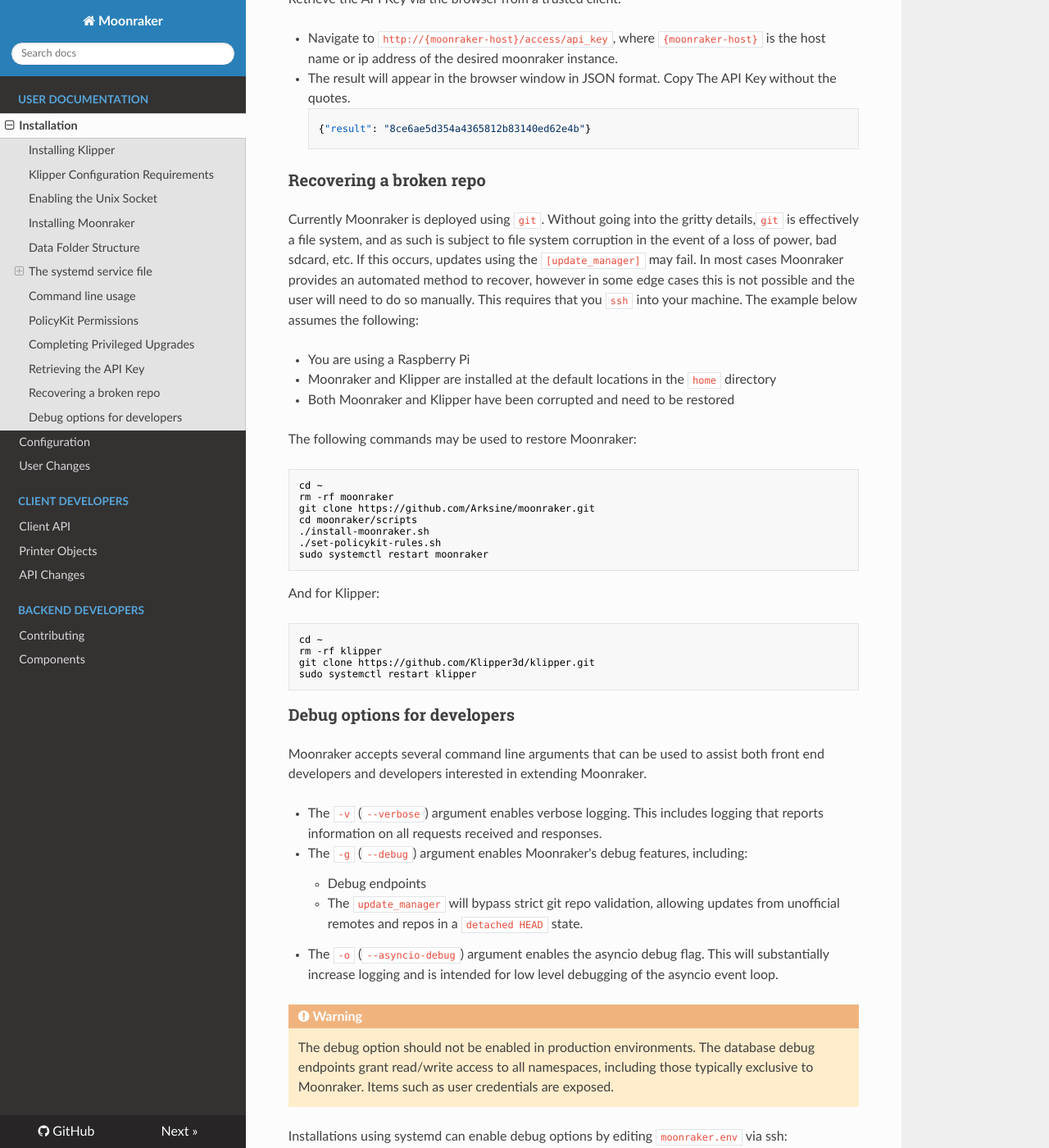
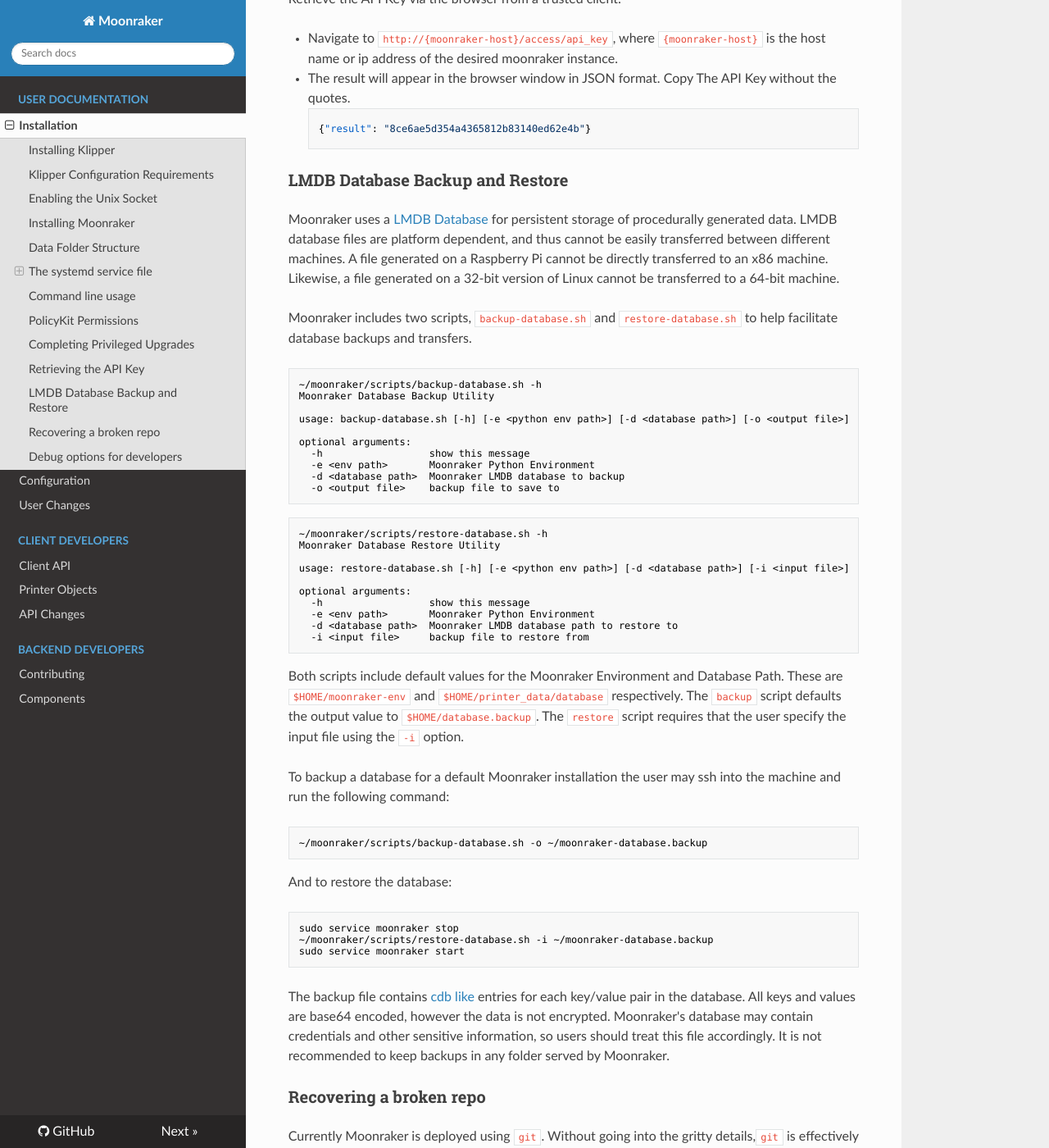
Before and after one commit to Marirossibn/moonraker, an MkDocs documentation site: the page built from docs/installation.md, in a window 1280 px wide and 1400 px high, scrolled down 8980 px. Shown: the whole window at 82% size. Built offline with MkDocs 1.6.1, drawn with Linux system fonts in a browser that asks for light colours; nearby versions of some CDN libraries.

Commit message:
docs:  add database backup/recovery
Signed-off-by:  Eric Callahan <arksine.code@gmail.com>

````diff
--- a/docs/installation.md
+++ b/docs/installation.md
@@ -492,6 +492,71 @@
 
         {"result": "8ce6ae5d354a4365812b83140ed62e4b"}
 
+### LMDB Database Backup and Restore
+
+Moonraker uses a [LMDB Database](http://www.lmdb.tech/doc/) for persistent
+storage of procedurally generated data.  LMDB database files are platform
+dependent, and thus cannot be easily transferred between different machines.
+A file generated on a Raspberry Pi cannot be directly transferred to an x86
+machine.  Likewise, a file generated on a 32-bit version of Linux cannot
+be transferred to a 64-bit machine.
+
+Moonraker includes two scripts, `backup-database.sh` and `restore-database.sh`
+to help facilitate database backups and transfers.
+
+```shell
+~/moonraker/scripts/backup-database.sh -h
+Moonraker Database Backup Utility
+
+usage: backup-database.sh [-h] [-e <python env path>] [-d <database path>] [-o <output file>]
+
+optional arguments:
+  -h                  show this message
+  -e <env path>       Moonraker Python Environment
+  -d <database path>  Moonraker LMDB database to backup
+  -o <output file>    backup file to save to
+```
+
+```shell
+~/moonraker/scripts/restore-database.sh -h
+Moonraker Database Restore Utility
+
+usage: restore-database.sh [-h] [-e <python env path>] [-d <database path>] [-i <input file>]
+
+optional arguments:
+  -h                  show this message
+  -e <env path>       Moonraker Python Environment
+  -d <database path>  Moonraker LMDB database path to restore to
+  -i <input file>     backup file to restore from
+```
+
+Both scripts include default values for the Moonraker Environment and Database
+Path.  These are `$HOME/moonraker-env` and `$HOME/printer_data/database`
+respectively.  The `backup` script defaults the output value to
+`$HOME/database.backup`.  The `restore` script requires that the user specify
+the input file using the `-i` option.
+
+To backup a database for a default Moonraker installation the user may ssh into
+the machine and run the following command:
+
+```shell
+~/moonraker/scripts/backup-database.sh -o ~/moonraker-database.backup
+```
+
+And to restore the database:
+```shell
+sudo service moonraker stop
+~/moonraker/scripts/restore-database.sh -i ~/moonraker-database.backup
+sudo service moonraker start
+```
+
+The backup file contains [cdb like](https://manpages.org/cdb/5) entries
+for each key/value pair in the database.  All keys and values are base64
+encoded, however the data is not encrypted.  Moonraker's database may
+contain credentials and other sensitive information, so users should treat
+this file accordingly.  It is not recommended to keep backups in any folder
+served by Moonraker.
+
 ### Recovering a broken repo
 
 Currently Moonraker is deployed using `git`.  Without going into the gritty
````
